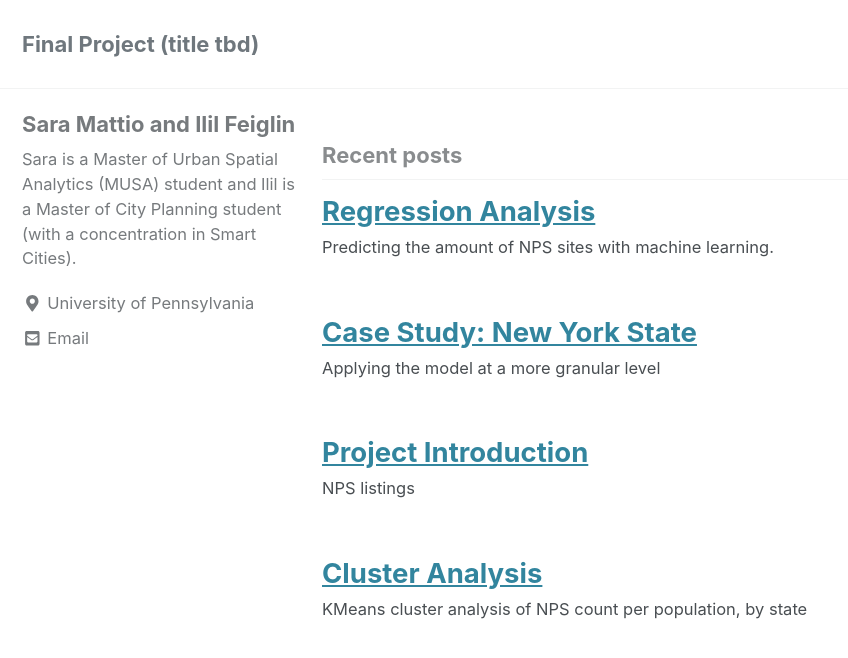
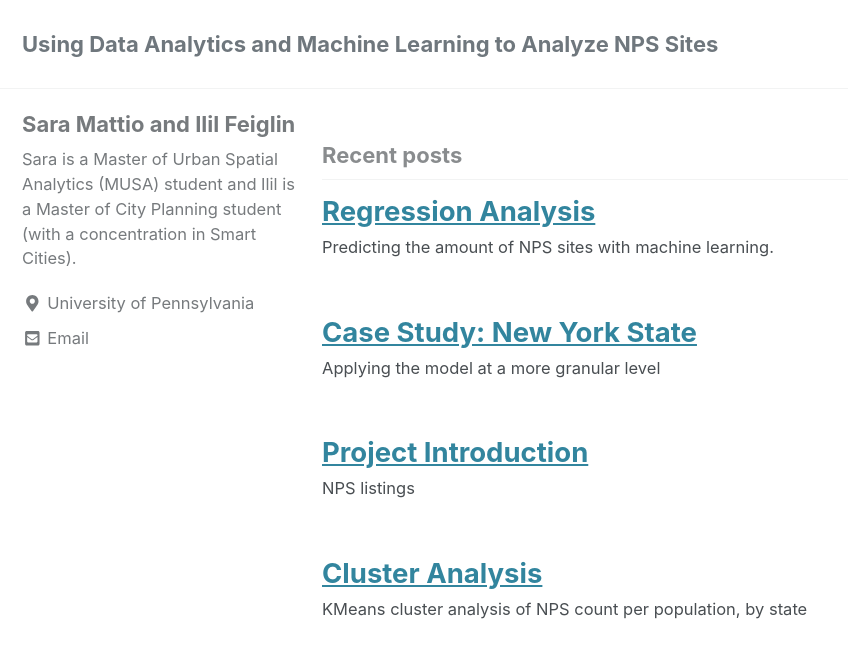
Before and after one commit to ssmattio/MUSA550_FinalProject, a Jekyll site: the page built from index.html, in a window 1280 px wide and 900 px high. Shown: the top 658 px of the window, without its empty margins (0-848 px from the left). Built offline with Jekyll 4.4.1, drawn with Linux system fonts in a browser that asks for light colours; cached includes are drawn as plain includes; nearby versions of some CDN libraries; a script that is not in the unit is left out; the list of posts is cut into pages by our own code.

Commit message:
adjusted home page

```diff
--- a/_config.yml
+++ b/_config.yml
@@ -15,13 +15,13 @@ minimal_mistakes_skin: "default" # "air", "aqua", "contrast", "dark", "dirt", "n
 
 # Site Settings
 locale: "en-US"
-title: "Final Project (title tbd)"
+title: "Using Data Analytics and Machine Learning to Analyze NPS Sites"
 title_separator: "-"
 name: "Sara Mattio and Ilil Feiglin"
 description: "Final Project for MUSA 550 Fall 2020"
-url: # the base hostname & protocol for your site e.g. "https://mmistakes.github.io"
+url: "https://ssmattio.github.io/MUSA550_FinalProject/"
 baseurl: # the subpath of your site, e.g. "/blog"
-repository: # GitHub username/repo-name e.g. "mmistakes/minimal-mistakes"
+repository: "ssmattio/MUSA550_Python_Components"
 teaser: # path of fallback teaser image, e.g. "/assets/images/500x300.png"
 logo: # path of logo image to display in the masthead, e.g. "/assets/images/88x88.png"
 masthead_title: # overrides the website title displayed in the masthead, use " " for no title
```
Also changed, not shown: _posts/2020-12-21-NewYork_Case_Study.md (+1 -1 lines).
